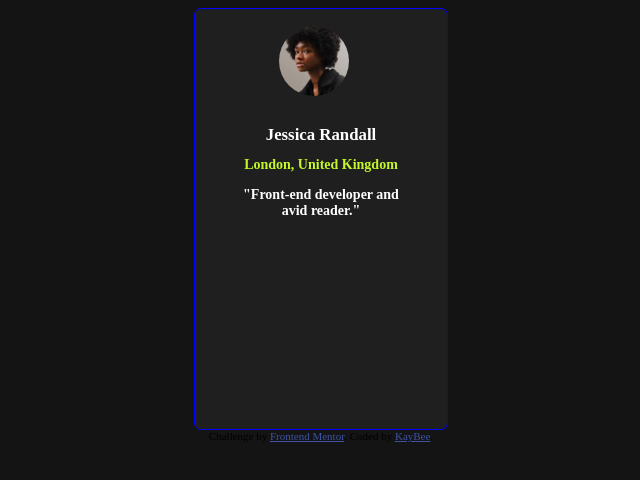
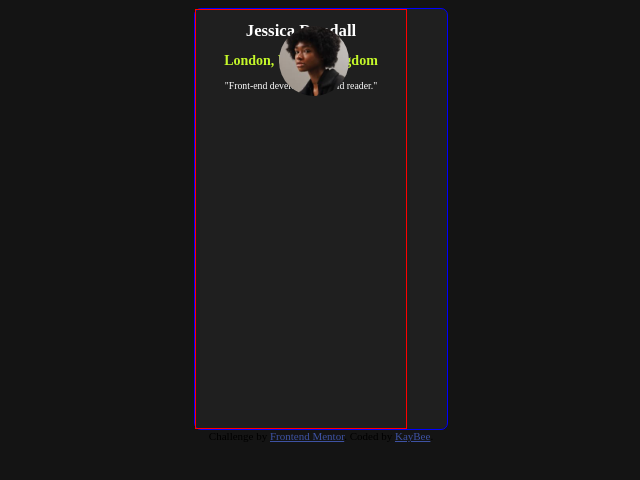
Before and after one commit to kbmke/social-links-profile-main, a plain HTML site: page index.html in a window 1280 px wide. Shown: the whole page, without its empty margins (319-959 px from the left). Drawn offline with Linux system fonts and the light colour scheme.

Commit message:
Update styles.css

```diff
--- a/styles.css
+++ b/styles.css
@@ -51,9 +51,13 @@ body {
 }
 
 .info {
-  margin: 7.5rem auto;
-  width: 12rem;
+  margi
+
+                            n: 7.5rem auto;
+  width: 15rem;
   display: flexbox;
+  border: 1px solid red;
+
 }
 
 #name {
@@ -62,7 +66,6 @@ body {
   font-size: 1.2rem;
 
   /* position: relative; */
-  /* border: 1px solid red; */
 }
 
 #location {
@@ -73,7 +76,8 @@ body {
 #about {
   color: var(--White);
   text-align: center;
-  font-size: 1rem;
+  font-size: .7rem;
+  font-weight: 100;
 }
 ul {
   text-align: center;
```
